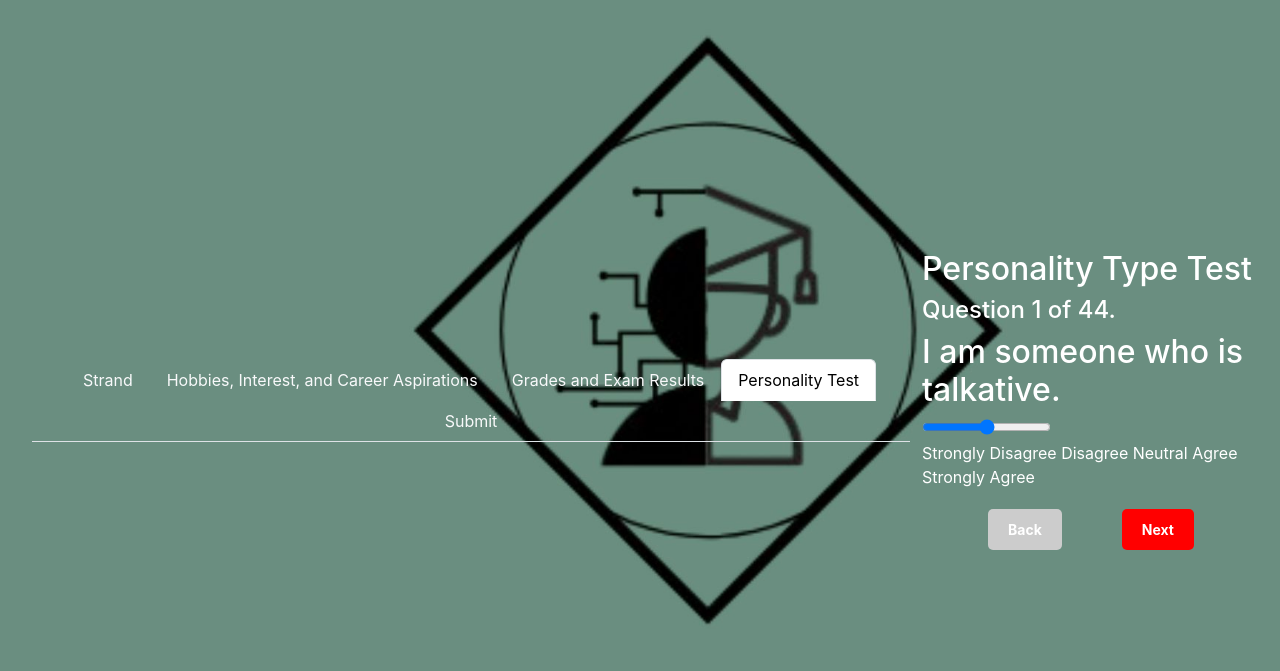
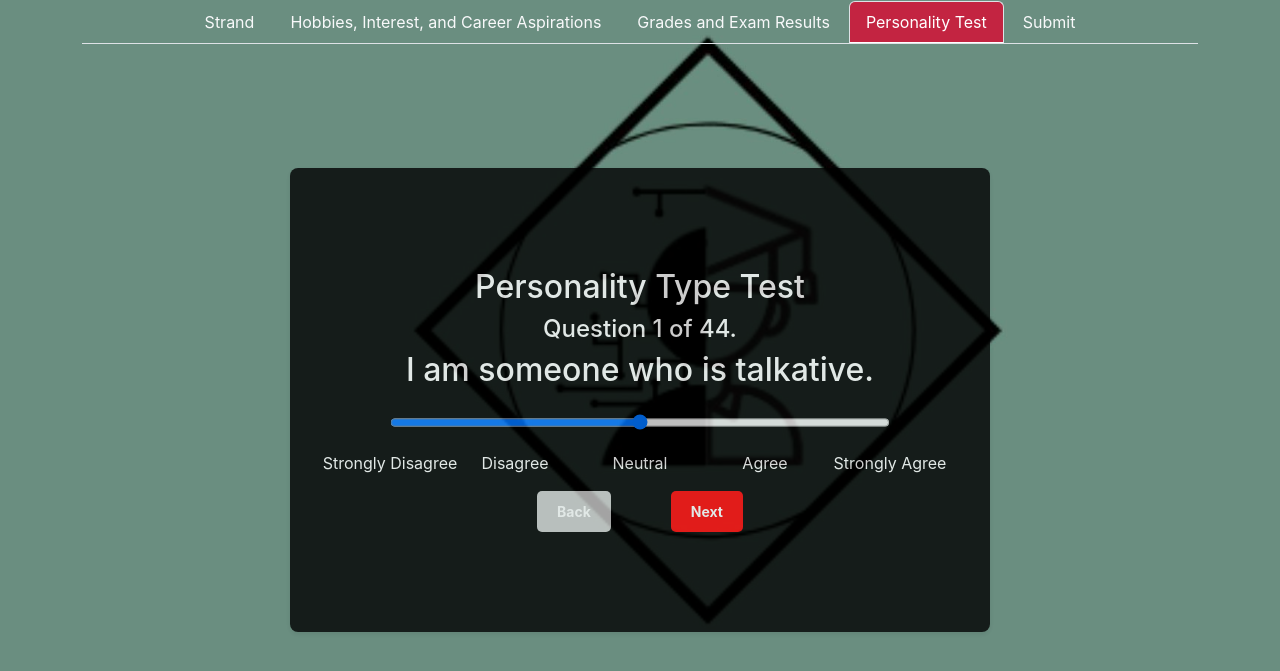
Before and after one commit to rhodyn/Thesis, a Flask app: page /personality_test in a window 1280 px wide. Shown: the top 671 px of the page. Run offline with Flask 3, Linux system fonts and the light colour scheme; the visitor is signed in with stand-in values (Sample User, id 1); parts of the project's set-up code (start-up, migrations or seed data) failed here and were passed over.

Commit message:
Add files via upload

```diff
--- a/static/personality-styles.css
+++ b/static/personality-styles.css
@@ -10,7 +10,7 @@ body {
     align-items: center;
     height: 100vh;
 }
-.question-card {
+.card-contain {
     background: black;
     opacity: 0.8;
     border-radius: 8px;
@@ -21,14 +21,14 @@ body {
     text-align: center;
     padding: 100px;
 }
-.slider-container {
+.slide-contain {
     margin: 20px 0;
 }
-.slider-container input[type="range"] {
+.slide-contain input[type="range"] {
     width: 100%;
     height: 25px;
 }
-.slider-labels {
+.slider-labels-style {
     position: relative;
     width: 100%;
     margin-top: 10px;
@@ -37,7 +37,7 @@ body {
     box-sizing: border-box;
 }
 
-.slider-labels span {
+.slider-labels-style span {
     position: absolute;
     transform: translateX(-50%);
     width: max-content;
@@ -45,11 +45,11 @@ body {
     white-space: nowrap;
 }
 
-.slider-labels span:nth-child(1) { left: 0%; text-align: left; }
-.slider-labels span:nth-child(2) { left: 25%; }
-.slider-labels span:nth-child(3) { left: 50%; }
-.slider-labels span:nth-child(4) { left: 75%; }
-.slider-labels span:nth-child(5) { left: 100%; text-align: right; }
+.slider-labels-style span:nth-child(1) { left: 0%; text-align: left; }
+.slider-labels-style span:nth-child(2) { left: 25%; }
+.slider-labels-style span:nth-child(3) { left: 50%; }
+.slider-labels-style span:nth-child(4) { left: 75%; }
+.slider-labels-style span:nth-child(5) { left: 100%; text-align: right; }
 
 .navigation-buttons {
     margin-top: 20px;
@@ -73,3 +73,19 @@ button:disabled {
 h2, span {
     color: white;
 }
+.nav-tabs .nav-link.active{
+    color:white;
+    background-color: #c32441;
+  }
+  .fixed-nav {
+    position: fixed;
+    top: 0;
+    left: 0;
+    right: 0;
+    z-index: 1000;
+    border-radius: 5px;
+    width: 100%;
+  }
+  .nav-item{
+    padding: 1px;
+  }
```
Also changed, not shown: static/grade-style.css (+16 -0 lines), static/hobby-style.css (+17 -0 lines), static/result-styles.css (+17 -0 lines), static/strand-style.css (+16 -0 lines).
